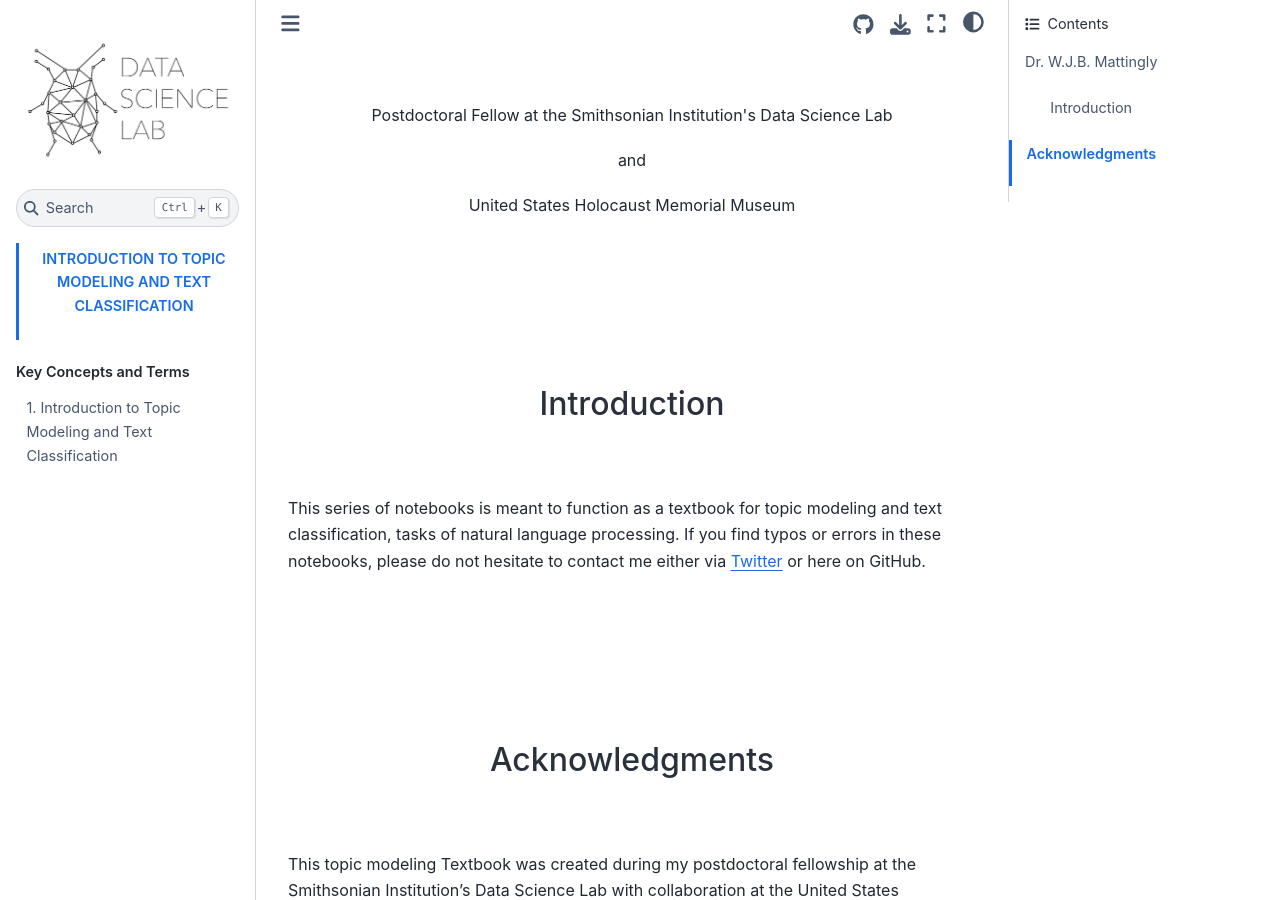
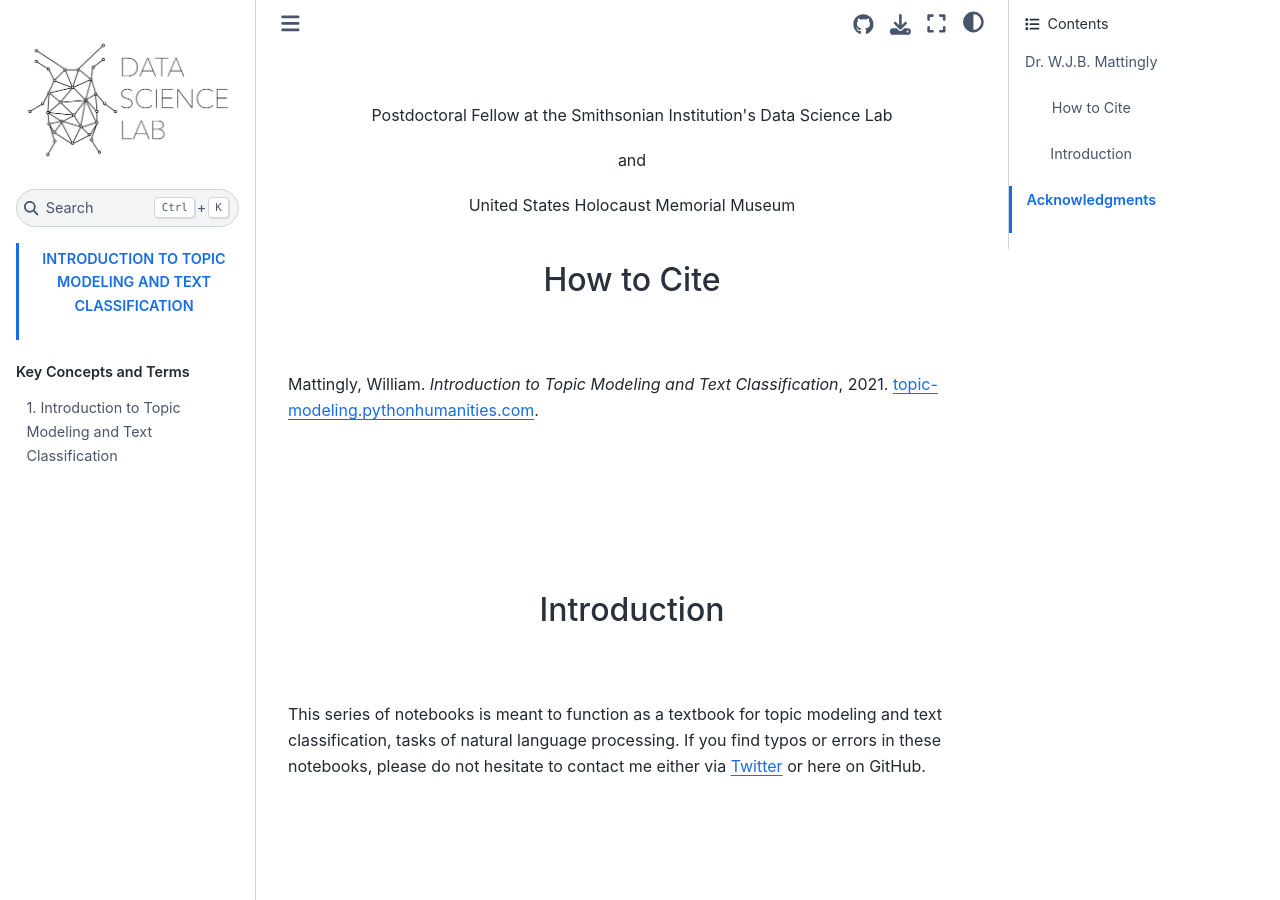
Before and after one commit to wjbmattingly/topic_modeling_textbook, a Jupyter Book: the page built from intro.md, in a window 1280 px wide and 900 px high, scrolled down 368 px. Built offline with Jupyter Book 1.0.4 settings and Sphinx 7.4.7 and the Sphinx Book theme 1.1.4, drawn with Linux system fonts in a browser that asks for light colours.

Commit message:
Update intro.md

```diff
--- a/intro.md
+++ b/intro.md
@@ -6,6 +6,9 @@
 <p align="center">and</p>
 <p align="center">United States Holocaust Memorial Museum</p>
 
+### <p align="center">How to Cite</p>
+Mattingly, William. <i>Introduction to Topic Modeling and Text Classification</i>, 2021. <a href="topic-modeling.pythonhumanities.com" target="_blank">topic-modeling.pythonhumanities.com</a>.
+<p align="center">
 
 <br><br><br><br>
 ### <p align="center">Introduction</p>
```
